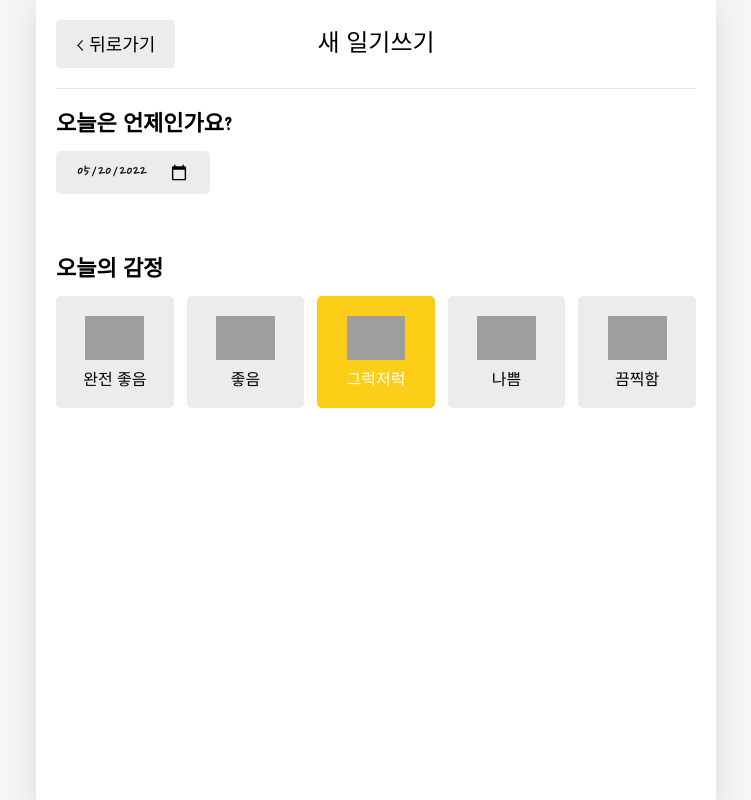
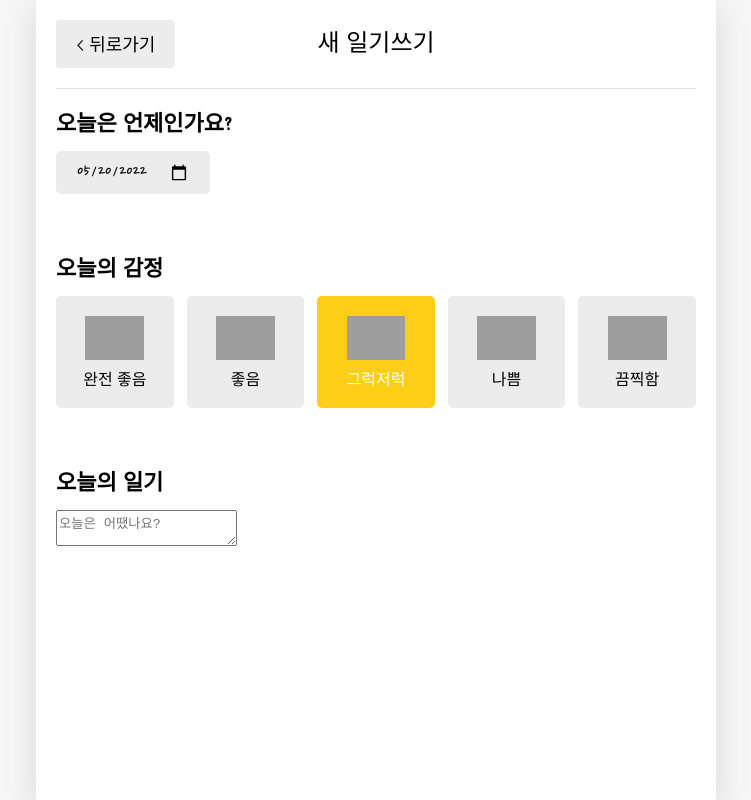
Before and after one commit to productuidev/emotion-diary, a React (Create React App) app: page /new in a window 1280 px wide. Shown: the whole page, without its empty margins (264-1015 px from the left). Built offline with nearby package versions, Linux system fonts and the light colour scheme; grey boxes are pictures that could not be loaded.

Commit message:
add textWrapper textarea useRef

```diff
--- a/src/components/DiaryEditor.js
+++ b/src/components/DiaryEditor.js
@@ -1,4 +1,4 @@
-import { useState } from "react";
+import { useState, useRef } from "react";
 import { useNavigate } from "react-router-dom";
 
 import MyHeader from "./MyHeader";
@@ -43,6 +43,9 @@ const getStringDate = (date) => {
 const DiaryEditor = () => {
   const [emotion, setEmotion] = useState(3); // 3번 default
   const [date, setDate] = useState(getStringDate(new Date()));
+  const [content, setContent] = useState();
+  const contentRef = useRef();
+
 
   const handleClickEmote = (emotion) => {
     setEmotion(emotion);
@@ -75,6 +78,17 @@ const DiaryEditor = () => {
             ))}
           </div>
         </section>
+        <section>
+          <h4>오늘의 일기</h4>
+          <div className="inputBox textWrapper">
+            <textarea
+              placeholder="오늘은 어땠나요?"
+              ref={contentRef}
+              value={content}
+              onChange={(e)=>setContent(e.target.value)}
+            />
+          </div>
+        </section>
       </div>
     </div>
   );
```
